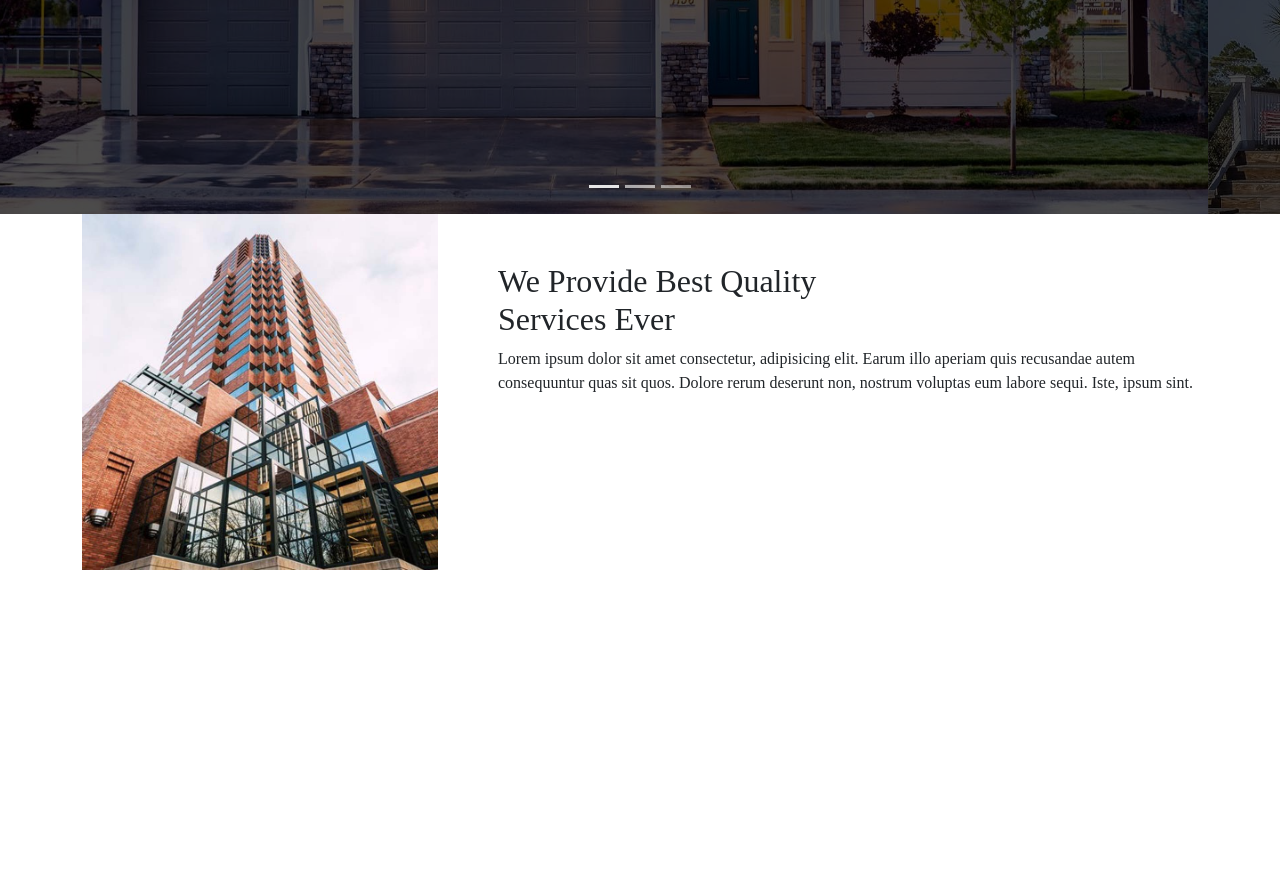
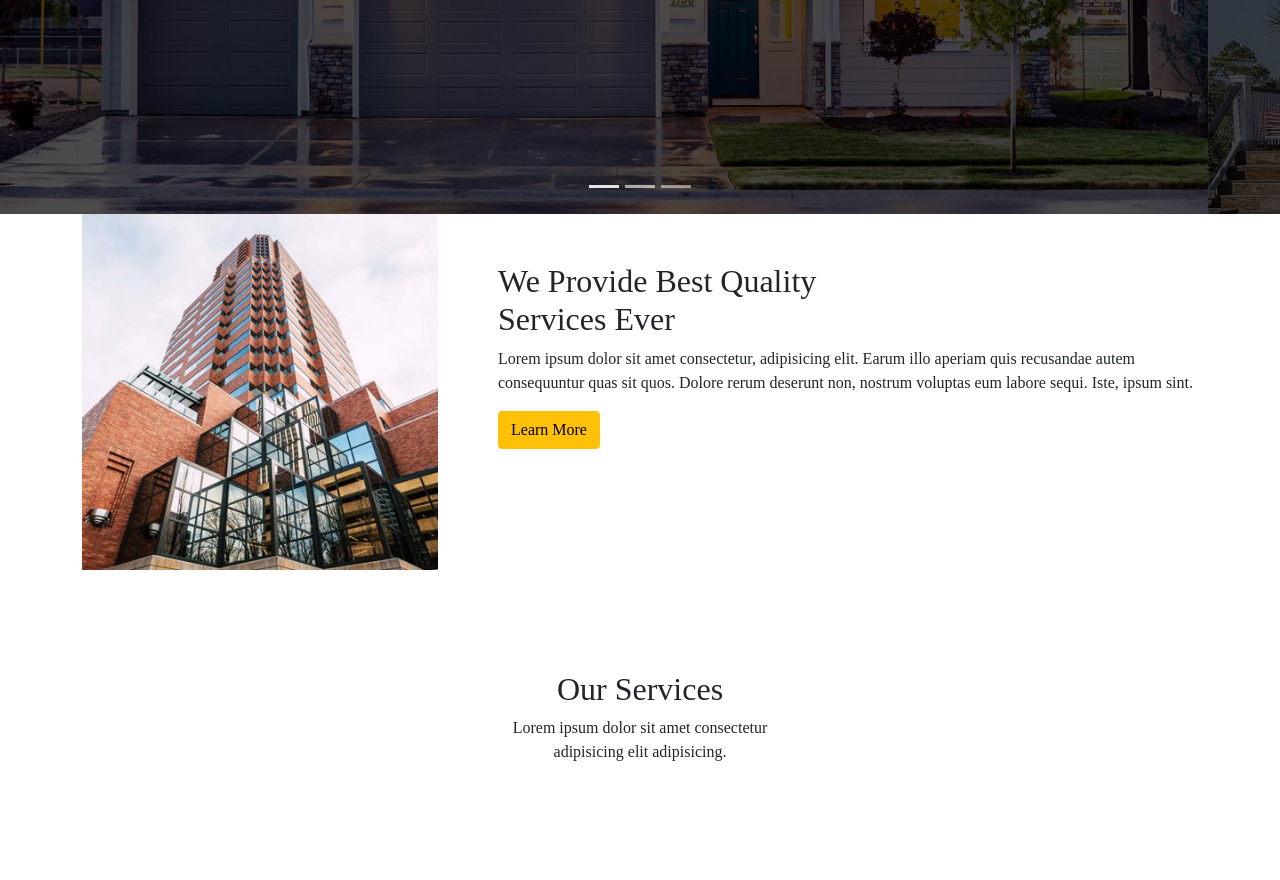
Before and after one commit to mathewskuruvila/BuildCo-, a plain HTML site: page index.html in a window 1280 px wide. Shown: the part 586-1466 px from the top of the page. Before the commit the page ends 1156 px from the top, so only its background shows below. Drawn offline with nearby package versions, Linux system fonts and the light colour scheme.

Commit message:
helloddddd

```diff
--- a/index.html
+++ b/index.html
@@ -97,6 +97,21 @@
             <div class="about-text">
               <h2>We Provide Best Quality <br> Services Ever</h2>
               <p>Lorem ipsum dolor sit amet consectetur, adipisicing elit. Earum illo aperiam quis recusandae autem consequuntur quas sit quos. Dolore rerum deserunt non, nostrum voluptas eum labore sequi. Iste, ipsum sint.</p>
+              <a href="#" class="btn btn-warning">Learn More</a>
+            </div>
+          </div>
+        </div>
+      </div>
+     </section>
+
+     <!-- services section -->
+     <section id="services" class="services section-padding">
+      <div class="container">
+        <div class="row">
+          <div class="col-md-12">
+            <div class="section-header text-center pd-5">
+              <h2>Our Services</h2>
+              <p>Lorem ipsum dolor sit amet consectetur <br>adipisicing elit adipisicing.</p>
             </div>
           </div>
         </div>
```
